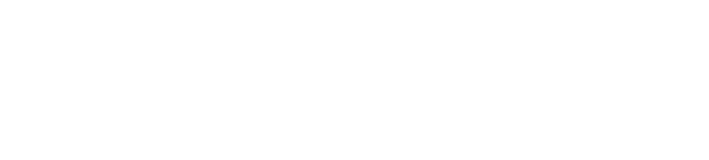
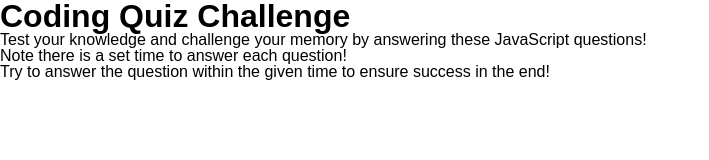
Before and after one commit to Raghadmalallah/code-quiz, a plain HTML site: page index.html in a window 1280 px wide. Shown: the whole page, without its empty margins (0-709 px from the left). Drawn offline with Linux system fonts and the light colour scheme.

Commit message:
adding div class in the body with h3 and p tag

```diff
--- a/index.html
+++ b/index.html
@@ -9,6 +9,12 @@
     <title>Document</title>
 </head>
 <body>
+    <div class="main-box">
+        <h1> Coding Quiz Challenge </h1>
+        <p>Test your knowledge and challenge your memory by answering these JavaScript questions!<br>
+            Note there is a set time to answer each question! <br>
+           Try to answer the question within the given time to ensure success in the end! </p>
+    </div>
     <script src="./assets/js/script.js"></script>
 </body>
 </html>
```
Also changed, not shown: assets/js/script.js (+33 -0 lines).
